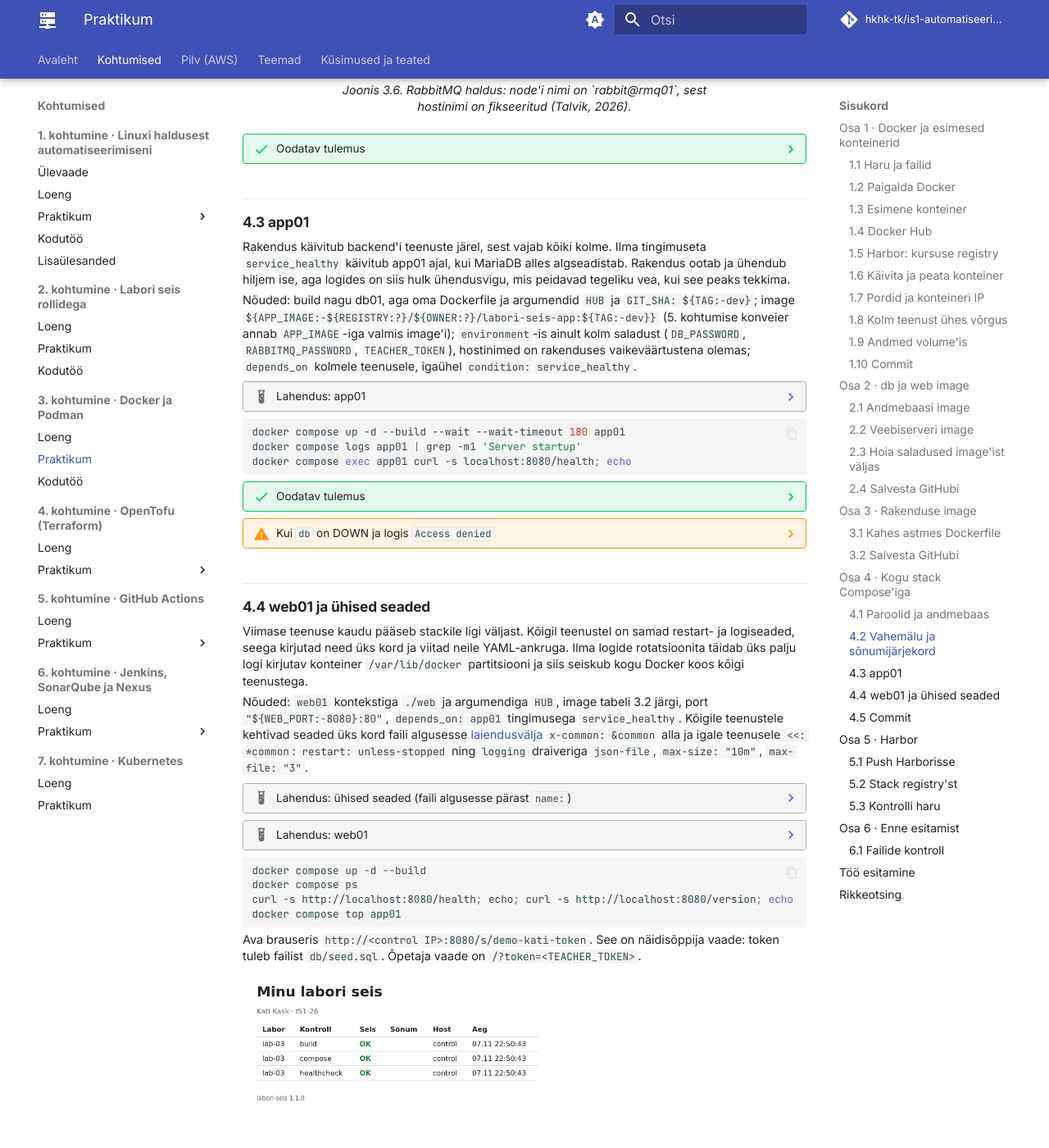
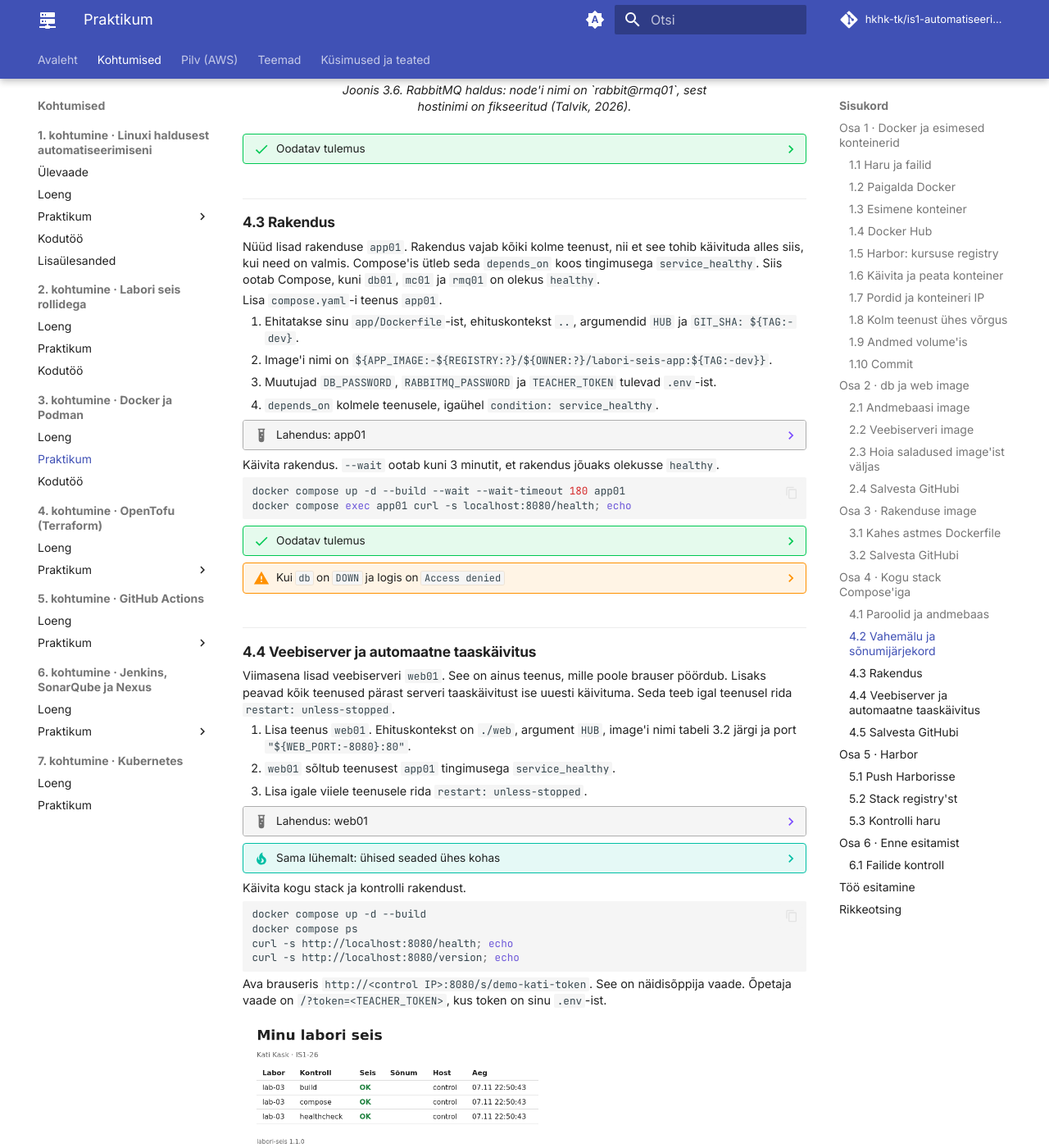
Before and after one commit to hkhk-tk/is1-automatiseerimine, an MkDocs documentation site: the page built from docs/k03/lab.md, in a window 1280 px wide and 1400 px high, scrolled down 14484 px. Shown: the whole window at 82% size. Built offline with MkDocs 1.6.1 and Material for MkDocs 9.7.7, drawn with Linux system fonts in a browser that asks for light colours; comment, search, counter and statistics services are not loaded; some of the changed text lies outside the part shown.

Commit message:
K3 praktikum 4.3–4.5: rakendus, veebiserver ja salvestamine algajale; restart igale teenusele, YAML-ankur kokkuvolditud vihjeks

````diff
--- a/docs/k03/lab.md
+++ b/docs/k03/lab.md
@@ -882,11 +882,16 @@ Ava brauseris `http://<control IP>:15672` ja logi sisse kasutajaga `labseis`.
 
     Kolm teenust on `(healthy)` ja halduse leht näitab nime `rabbit@rmq01`. Nimi tuleb hostinimest `rmq01`. Ilma selleta saaks iga uus konteiner juhusliku nime ja RabbitMQ ei kasutaks enam volume'is olevaid andmeid.
 
-### 4.3 app01
+### 4.3 Rakendus
 
-Rakendus käivitub backend'i teenuste järel, sest vajab kõiki kolme. Ilma tingimuseta `service_healthy` käivitub app01 ajal, kui MariaDB alles algseadistab. Rakendus ootab ja ühendub hiljem ise, aga logides on siis hulk ühendusvigu, mis peidavad tegeliku vea, kui see peaks tekkima.
+Nüüd lisad rakenduse `app01`. Rakendus vajab kõiki kolme teenust, nii et see tohib käivituda alles siis, kui need on valmis. Compose'is ütleb seda `depends_on` koos tingimusega `service_healthy`. Siis ootab Compose, kuni `db01`, `mc01` ja `rmq01` on olekus `healthy`.
 
-Nõuded: build nagu db01, aga oma Dockerfile ja argumendid `HUB` ja `GIT_SHA: ${TAG:-dev}`; image `${APP_IMAGE:-${REGISTRY:?}/${OWNER:?}/labori-seis-app:${TAG:-dev}}` (5. kohtumise konveier annab `APP_IMAGE`-iga valmis image'i); `environment`-is ainult kolm saladust (`DB_PASSWORD`, `RABBITMQ_PASSWORD`, `TEACHER_TOKEN`), hostinimed on rakenduses vaikeväärtustena olemas; `depends_on` kolmele teenusele, igaühel `condition: service_healthy`.
+Lisa `compose.yaml`-i teenus `app01`.
+
+1. Ehitatakse sinu `app/Dockerfile`-ist, ehituskontekst `..`, argumendid `HUB` ja `GIT_SHA: ${TAG:-dev}`.
+2. Image'i nimi on `${APP_IMAGE:-${REGISTRY:?}/${OWNER:?}/labori-seis-app:${TAG:-dev}}`.
+3. Muutujad `DB_PASSWORD`, `RABBITMQ_PASSWORD` ja `TEACHER_TOKEN` tulevad `.env`-ist.
+4. `depends_on` kolmele teenusele, igaühel `condition: service_healthy`.
 
 ??? example "Lahendus: app01"
 
@@ -912,52 +917,34 @@ Nõuded: build nagu db01, aga oma Dockerfile ja argumendid `HUB` ja `GIT_SHA: ${
             condition: service_healthy
     ```
 
+Käivita rakendus. `--wait` ootab kuni 3 minutit, et rakendus jõuaks olekusse `healthy`.
+
 ```bash
 docker compose up -d --build --wait --wait-timeout 180 app01
-docker compose logs app01 | grep -m1 'Server startup'
 docker compose exec app01 curl -s localhost:8080/health; echo
 ```
 
 ??? success "Oodatav tulemus"
 
-    `up --wait` ootab, kuni app01 healthcheck annab `healthy`, ja lõpetab veaga, kui seda 180 sekundi jooksul ei juhtu. Siis vaata `docker compose logs app01`. `/health` annab `{"status":"UP","db":"UP","queue":"UP","cache":"UP"}` ja app01 on `(healthy)`. Neli `UP`-i tähendavad, et app01 jõudis iga backend'i teenuseni nime ja parooliga. `Server startup` logis ütleb, kui kaua Tomcat käivitus. See aeg on põhjus, miks healthcheck'il on `start-period`: selle aja jooksul ebaõnnestunud kontrolle ei loeta.
+    `/health` vastab `{"status":"UP","db":"UP","queue":"UP","cache":"UP"}`. Neli `UP`-i tähendavad, et rakendus jõudis andmebaasi, sõnumijärjekorra ja vahemäluni. Kui `--wait` lõpetab veaga, vaata logi käsuga `docker compose logs app01`.
 
-??? warning "Kui `db` on DOWN ja logis `Access denied`"
+??? warning "Kui `db` on `DOWN` ja logis on `Access denied`"
 
-    MariaDB loeb paroolid muutujatest ainult siis, kui andmekataloog on tühi. Volume `dbdata` algseadistati varem teise parooliga ja uus `.env`-i parool seda ei muuda. Selles etapis on baasis ainult skeem ja näidisandmed, mille init-skript loob uuesti, seega võid volume'i kustutada: `docker compose down -v` eemaldab stacki volume'id (ka RabbitMQ oma) ja järgmine `up` algseadistab baasi uue parooliga. Tootmises kustutaks see andmed: seal muudetakse parool baasis endas.
+    Andmebaas loodi varem teise parooliga. MariaDB võtab parooli `.env`-ist ainult esimesel käivitusel, kui andmekataloog on tühi. Siin on andmebaasis ainult näidisandmed, nii et võid selle kustutada ja uuesti luua käsuga `docker compose down -v`. See kustutab ka andmed. Tõelise andmebaasi puhul muudetakse parool andmebaasis endas.
 
-### 4.4 web01 ja ühised seaded
+### 4.4 Veebiserver ja automaatne taaskäivitus
 
-Viimase teenuse kaudu pääseb stackile ligi väljast. Kõigil teenustel on samad restart- ja logiseaded, seega kirjutad need üks kord ja viitad neile YAML-ankruga. Ilma logide rotatsioonita täidab üks palju logi kirjutav konteiner `/var/lib/docker` partitsiooni ja siis seiskub kogu Docker koos kõigi teenustega.
+Viimasena lisad veebiserveri `web01`. See on ainus teenus, mille poole brauser pöördub. Lisaks peavad kõik teenused pärast serveri taaskäivitust ise uuesti käivituma. Seda teeb igal teenusel rida `restart: unless-stopped`.
 
-Nõuded: `web01` kontekstiga `./web` ja argumendiga `HUB`, image tabeli 3.2 järgi, port `"${WEB_PORT:-8080}:80"`, `depends_on: app01` tingimusega `service_healthy`. Kõigile teenustele kehtivad seaded üks kord faili algusesse [laiendusvälja](https://docs.docker.com/reference/compose-file/extension/) `x-common: &common` alla ja igale teenusele `<<: *common`: `restart: unless-stopped` ning `logging` draiveriga `json-file`, `max-size: "10m"`, `max-file: "3"`.
-
-??? example "Lahendus: ühised seaded (faili algusesse pärast `name:`)"
-
-    ```yaml
-    x-common: &common
-      restart: unless-stopped
-      logging:
-        driver: json-file
-        options:
-          max-size: "10m"
-          max-file: "3"
-    ```
-
-    Lisa iga teenuse esimeseks reaks:
-
-    ```yaml
-      db01:
-        <<: *common
-    ```
-
-    `&common` paneb plokile nime, `*common` viitab sellele ja `<<:` liidab ploki võtmed teenuse võtmetega.
+1. Lisa teenus `web01`. Ehituskontekst on `./web`, argument `HUB`, image'i nimi tabeli 3.2 järgi ja port `"${WEB_PORT:-8080}:80"`.
+2. `web01` sõltub teenusest `app01` tingimusega `service_healthy`.
+3. Lisa igale viiele teenusele rida `restart: unless-stopped`.
 
 ??? example "Lahendus: web01"
 
     ```yaml
       web01:
-        <<: *common
+        restart: unless-stopped
         build:
           context: ./web
           args:
@@ -970,14 +957,36 @@ Nõuded: `web01` kontekstiga `./web` ja argumendiga `HUB`, image tabeli 3.2 jär
             condition: service_healthy
     ```
 
+??? tip "Sama lühemalt: ühised seaded ühes kohas"
+
+    Kui sama seade on igal teenusel, võid selle kirjutada üks kord faili algusesse ja igas teenuses sellele viidata. Nii saab lisada ka logide suuruse piirangu.
+
+    ```yaml
+    x-common: &common
+      restart: unless-stopped
+      logging:
+        driver: json-file
+        options:
+          max-size: "10m"
+          max-file: "3"
+
+    services:
+      db01:
+        <<: *common
+    ```
+
+    `&common` paneb plokile nime ja `<<: *common` toob selle sisu teenusesse. Vaata [Compose'i laiendusvälju](https://docs.docker.com/reference/compose-file/extension/).
+
+Käivita kogu stack ja kontrolli rakendust.
+
 ```bash
 docker compose up -d --build
 docker compose ps
-curl -s http://localhost:8080/health; echo; curl -s http://localhost:8080/version; echo
-docker compose top app01
+curl -s http://localhost:8080/health; echo
+curl -s http://localhost:8080/version; echo
 ```
 
-Ava brauseris `http://<control IP>:8080/s/demo-kati-token`. See on näidisõppija vaade: token tuleb failist `db/seed.sql`. Õpetaja vaade on `/?token=<TEACHER_TOKEN>`.
+Ava brauseris `http://<control IP>:8080/s/demo-kati-token`. See on näidisõppija vaade. Õpetaja vaade on `/?token=<TEACHER_TOKEN>`, kus token on sinu `.env`-ist.
 
 <figure markdown="span">
   ![Labori seisu avaleht brauseris pordil 8080](assets/k03_labori_seis_avaleht.png)
@@ -986,15 +995,15 @@ Ava brauseris `http://<control IP>:8080/s/demo-kati-token`. See on näidisõppij
 
 ??? success "Oodatav tulemus"
 
-    Viis teenust on `(healthy)`, `/version` näitab sinu `TAG`-i, `top` näitab app01 `java` protsessi hosti PID-iga ja brauseris avaneb Labori seis. `top` näitas hosti PID-i: Compose'i teenus on endiselt hostiprotsess nagu `docker run`-iga käivitatud konteiner. Ühised seaded ühes kohas tähendavad, et kuues teenus saab need ühe reaga ja automaatkontrolli `deps` leiab restart-poliitika igalt teenuselt.
+    Viis teenust on `(healthy)`, `/health` näitab nelja `UP`-i ja `/version` näitab sinu `TAG`-i. Brauseris avaneb Labori seis.
 
-??? warning "Kui `port is already allocated`"
+??? warning "Kui tuleb viga `port is already allocated`"
 
-    Port 8080 on juba kasutusel. Vaata, milline protsess seda kasutab: `ss -tlnp | grep 8080`. Muuda `.env`-is `WEB_PORT`.
+    Port 8080 on juba kasutusel. Vaata käsuga `ss -tlnp | grep 8080`, mis seda kasutab, või vali `.env`-is teine `WEB_PORT`.
 
-### 4.5 Commit
+### 4.5 Salvesta GitHubi
 
-Enne commit'i käivitad kolm automaatkontrolli testi, mis loevad sama `compose.yaml`-i. Testid kasutavad `.env.example` väärtusi, mitte sinu `.env`-i. Seepärast peab näidisfail sisaldama kõiki muutujaid, mida `${VAR:?}` nõuab, muidu ebaõnnestub `compose` GitHubis, kuigi sinu masinas töötab.
+Automaatkontroll loeb sama `compose.yaml`-i, aga sinu `.env`-i asemel kasutab `.env.example`-i. Seepärast peavad näidisfailis olema kõik muutujad, mida `compose.yaml` nõuab. Käivita kolm testi ja salvesta.
 
 ```bash
 (cd .. && for t in compose deps tags; do bash autograde/check.sh k03 "$t"; done)
@@ -1004,7 +1013,7 @@ git status --short
 
 ??? success "Oodatav tulemus"
 
-    `compose`, `deps` ja `tags` annavad `OK` ja `git status` ei näita `.env`-i.
+    `compose`, `deps` ja `tags` annavad `OK`. `git status` ei näita `.env`-i, sest see jääb Gitist välja.
 
 ## Osa 5 · Harbor
 
@@ -1247,7 +1256,7 @@ Iga osa tabelit loe ülevalt alla: esimeses veerus on see, mida näed, teises k
     | `up -d` loob teenuse iga kord uuesti | `docker compose config` kahe käivituse vahel | failis on väärtus, mis muutub (näiteks `latest` või muutuja, mis tuleb käsurealt) | Compose võrdleb seadistuse räsi; muutunud räsi tähendab uut konteinerit |
     | RabbitMQ halduses on järjekorrad pärast konteineri uuesti loomist tühjad | `docker compose exec rmq01 hostname` | `hostname: rmq01` puudub: node'i nimi muutus | RabbitMQ andmekataloog on node'i nime järgi ja uus nimi tähendab uut, tühja node'i |
     | järjekorras on sõnumid, consumer'eid 0 | `docker compose logs app01 \| grep -i rabbit` | app01 consumer ei ühendunud või parool on vale | API ja consumer on eraldi komponendid; POST õnnestub ka siis, kui consumer ei tööta |
-    | `k03 deps`: `restart-poliitika puudub` | `docker compose config \| grep restart` | `<<: *common` puudub mõnel teenusel | ankru seaded kehtivad ainult teenustele, kuhu ankur on lisatud |
+    | `k03 deps`: `restart-poliitika puudub` | `docker compose config \| grep restart` | `restart: unless-stopped` puudub mõnel teenusel | restart-poliitika on iga teenuse oma seade |
     | `k03 deps`: `port on hostis avatud` | `docker compose config \| grep -B3 published` | app01, db01 või mc01 all on `ports:` | test nõuab, et väljast oleks nähtav ainult web01 |
     | healthcheck toruga ei tööta | `docker inspect -f '{{json .State.Health.Log}}' <k>` | `CMD` kuju ei käivita shelli: kasuta `CMD-SHELL` | `CMD` käivitab programmi otse ja `\|` läheb talle argumendina |
     | `docker compose logs -f --since 1m` ei näita midagi | `docker compose ps web01`, `date -u` | viimase minuti jooksul pole päringuid tehtud või vaatad valet teenust | `--since` filtreerib Dockeri ajatempli järgi; vanemad read jäävad välja |
````
